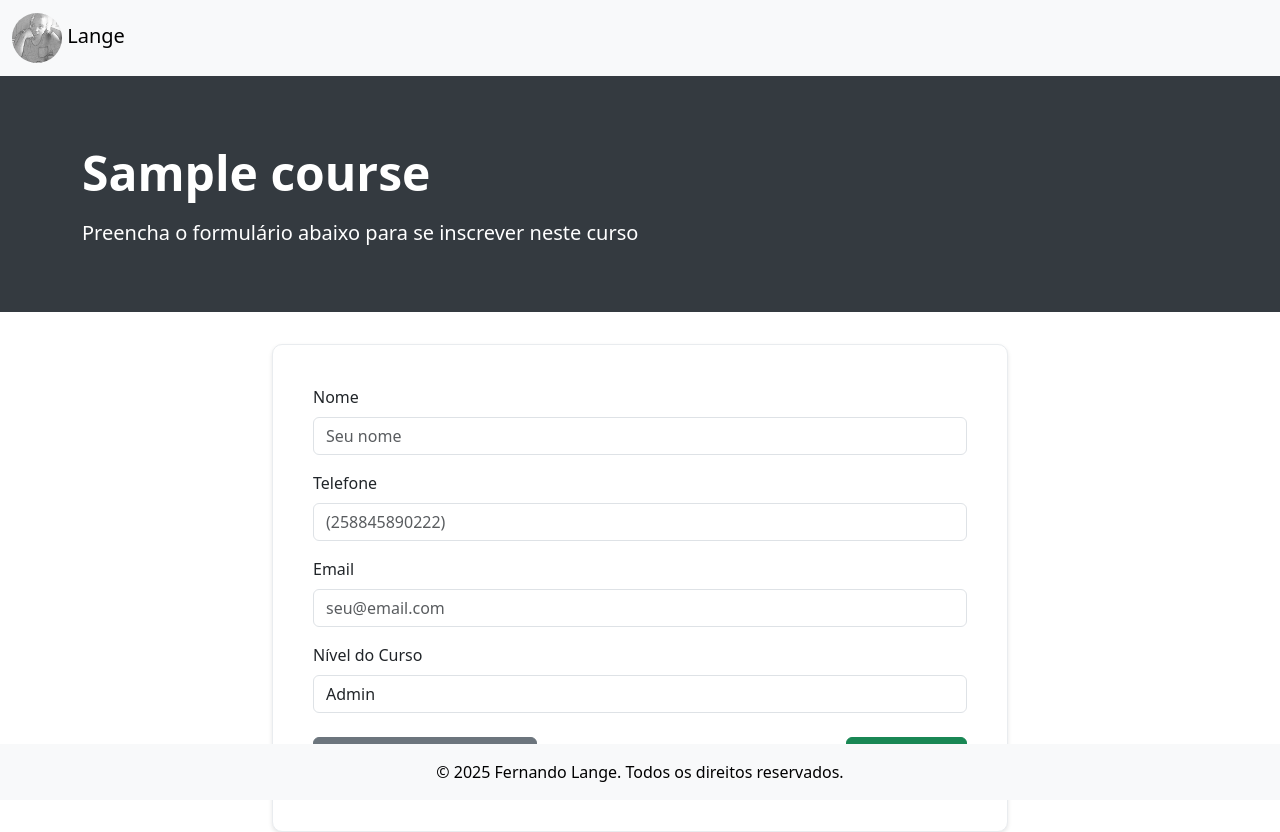
After one commit to pycodemoz/fernando-lange-website-v2, a Flask app: template templates/form.html in a window 1280 px wide. The commit adds this page. Run offline with Flask 3, Linux system fonts and the light colour scheme; the template is opened without the code that fills it: most values are stand-ins (such as "Sample title", 1, 10 or a date in 2020).

Commit message:
Add some function do db

```diff
--- a/app.py
+++ b/app.py
@@ -1,19 +1,9 @@
-from flask import Flask, render_template, jsonify
-from sqlalchemy import text
-from database import engine
+from flask import Flask, render_template, jsonify, request
+from database import load_courses_db, load_course_db_id, add_dataform_to_db
 
 
 
 app = Flask(__name__)
-
-
-def load_courses_db():
-    with engine.connect() as conn:
-        result = conn.execute(text("SELECT * FROM courses"))
-        courses = []
-        for row in result.mappings().all():   # <-- .mappings() transforma em dict
-            courses.append(dict(row))
-        return courses
 
 
 @app.route("/")
@@ -25,5 +15,45 @@ def home():
 def list_course():
     return jsonify(load_courses_db())
 
+@app.route("/course/<id>")
+def show_course(id):
+    course = load_course_db_id(id)
+    return(jsonify(course))
+
+
+@app.route("/subscribe/<int:id>")
+def subscribe_course(id):
+    courses = load_courses_db()
+    # Busca o curso pelo ID
+    selected_course = next((c for c in courses if c["id"] == id), None)
+
+    if not selected_course:
+        return "Curso não encontrado.", 404
+
+    # Renderiza o formulário com os dados do curso
+    return render_template("form.html", course=selected_course)
+
+
+
+
+@app.route("/course/<id>/submit", methods=["POST"])
+def submit_course(id):
+    courses = load_courses_db()
+    data = request.form.to_dict()
+    data['course_id'] = id
+    selected_course = None
+    for c in courses:
+        if str(c["id"]) == str(id):
+            selected_course = c
+            break
+
+    try:
+        add_dataform_to_db(id, data)
+        return render_template('form_submited.html', submit=data, course=selected_course)
+    except ValueError as e:
+        # Renderizar o formulário novamente com mensagem de erro
+        return render_template('form.html', course=selected_course, error=str(e))
+
+
 if __name__ == "__main__":
   app.run(host='0.0.0.0', debug=True)
--- /dev/null
+++ b/templates/bootstrap.html
@@ -0,0 +1,4 @@
+ <meta charset="UTF-8">
+  <meta name="viewport" content="width=device-width, initial-scale=1.0">
+  <title>Fernando Lange Website - Cursos</title>
+  <link href="https://cdn.jsdelivr.net/npm/bootstrap@5.3.8/dist/css/bootstrap.min.css" rel="stylesheet">
--- /dev/null
+++ b/templates/form.html
@@ -0,0 +1,116 @@
+
+{% include 'bootstrap.html' %}
+
+<style>
+  .custom-hero {
+    background-color: #343a40;
+    color: white;
+    padding: 4rem 0;
+    margin-bottom: 2rem;
+  }
+
+  .course-card {
+    border: 1px solid #e9ecef;
+    border-radius: 10px;
+    padding: 1.5rem;
+    background: white;
+    box-shadow: 0 2px 4px rgba(0,0,0,0.1);
+    transition: transform 0.2s ease-in-out;
+  }
+
+  .course-card:hover {
+    transform: translateY(-5px);
+    box-shadow: 0 4px 12px rgba(0,0,0,0.15);
+  }
+</style>
+
+<body class="d-flex flex-column h-100">
+  <header>
+    {% include 'header.html' %}
+  </header>
+
+  {% if course %}
+  <!-- Hero Section -->
+  <section class="custom-hero text-white">
+    <div class="container mt-1">
+      <div class="row align-items-center">
+        <div class="col-lg-8">
+          <h1 class="display-5 fw-bold mb-3">{{ course.title }}</h1>
+          <p class="lead mb-0">Preencha o formulário abaixo para se inscrever neste curso</p>
+        </div>
+        <div class="col-lg-4 text-center">
+          <i class="fas fa-graduation-cap" style="font-size: 5rem; opacity: 0.7;"></i>
+        </div>
+      </div>
+    </div>
+  </section>
+
+  <!-- Formulário de inscrição -->
+  <div class="container mb-5">
+    <div class="row justify-content-center">
+      <div class="col-lg-8">
+        <div class="card course-card">
+          <div class="card-body">
+            <form action="/course/{{ course['id'] }}/submit" method="POST">
+
+              <!-- Mensagem de erro -->
+
+                {% if error %}
+                  <div class="alert alert-danger" role="alert">
+                    <i class="fas fa-exclamation-triangle me-1"></i>
+                    {{ error }}
+                  </div>
+                {% endif %}
+
+                    <!-- Nome -->
+                    <div class="mb-3">
+                      <label for="full_name" class="form-label">Nome</label>
+                      <input type="text" class="form-control" id="full_name" name="full_name" placeholder="Seu nome" required>
+                    </div>
+
+                    <!-- Telefone -->
+                    <div class="mb-3">
+                      <label for="phone" class="form-label">Telefone</label>
+                      <input type="tel" class="form-control" id="phone" name="phone" placeholder="(258845890222)" required>
+                    </div>
+
+                    <!-- Email -->
+                    <div class="mb-3">
+                      <label for="email" class="form-label">Email</label>
+                      <input type="email" class="form-control" id="email" name="email" placeholder="seu@email.com" required>
+                    </div>
+
+                    <!-- Nível do Curso (somente leitura) -->
+                    <div class="mb-4">
+                      <label for="level_know" class="form-label">Nível do Curso</label>
+                      <input type="text" class="form-control" value="{{ course.level|title }}" readonly>
+                      <input type="hidden" name="level_know" value="{{ course.level }}">
+                    </div>
+
+                    <div class="d-flex justify-content-between align-items-center">
+                        <a href="/" class="btn btn-secondary">
+                          <i class="fas fa-arrow-left me-1"></i>
+                          Voltar para lista de cursos
+                        </a>
+
+                        <button type="submit" class="btn btn-success">
+                          <i class="fas fa-check me-1"></i>
+                          Inscrever-se
+                        </button>
+                      </div>
+                 </form>
+            </div>
+        </div>
+      </div>
+    </div>
+  </div>
+
+  {% else %}
+  <div class="container text-center py-5">
+    <h3>Curso não encontrado.</h3>
+    <p>Verifique se você selecionou um curso válido.</p>
+  </div>
+  {% endif %}
+
+  {% include 'footer.html' %}
+</body>
--- a/templates/header.html
+++ b/templates/header.html
@@ -1,7 +1,8 @@
 <nav class="navbar bg-body-tertiary">
   <div class="container-fluid">
     <a class="navbar-brand" href="#">
-      <img src="static/Lange.jpg" alt="Logo" width="50" height="50" class="rounded-circle">
+      <img src="{{ url_for('static', filename='Lange.jpg') }}"
+       alt="Logo" width="50" height="50" class="rounded-circle">
       Lange
     </a>
   </div>
```
Also changed, not shown: database.py (+61 -1 lines), templates/form_submited.html (added, +73 -0 lines), templates/hero-section.html (added, +11 -0 lines), templates/home.html (+23 -21 lines).
